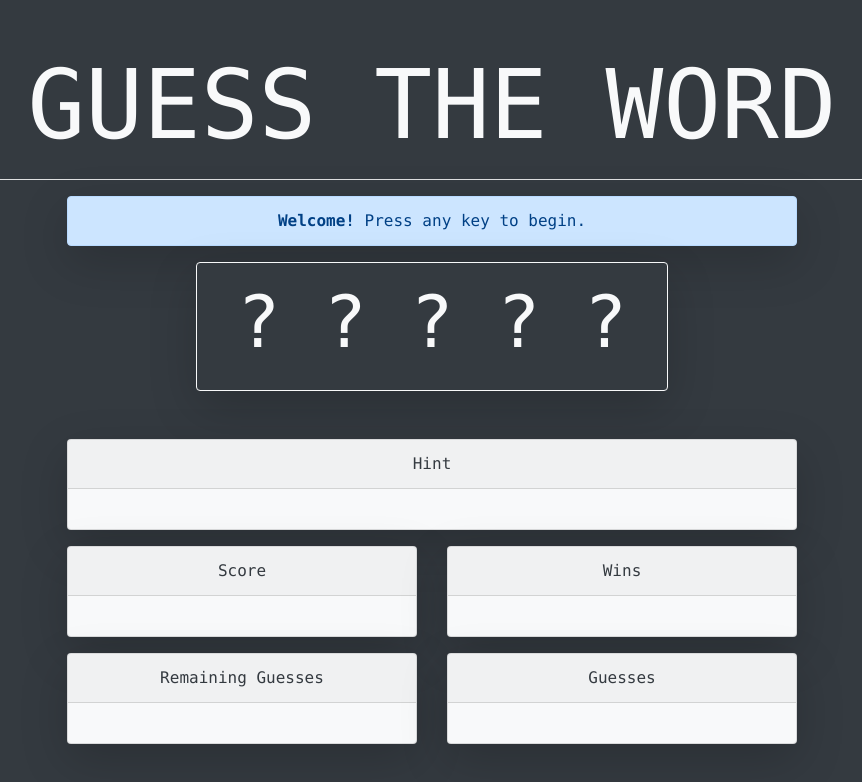
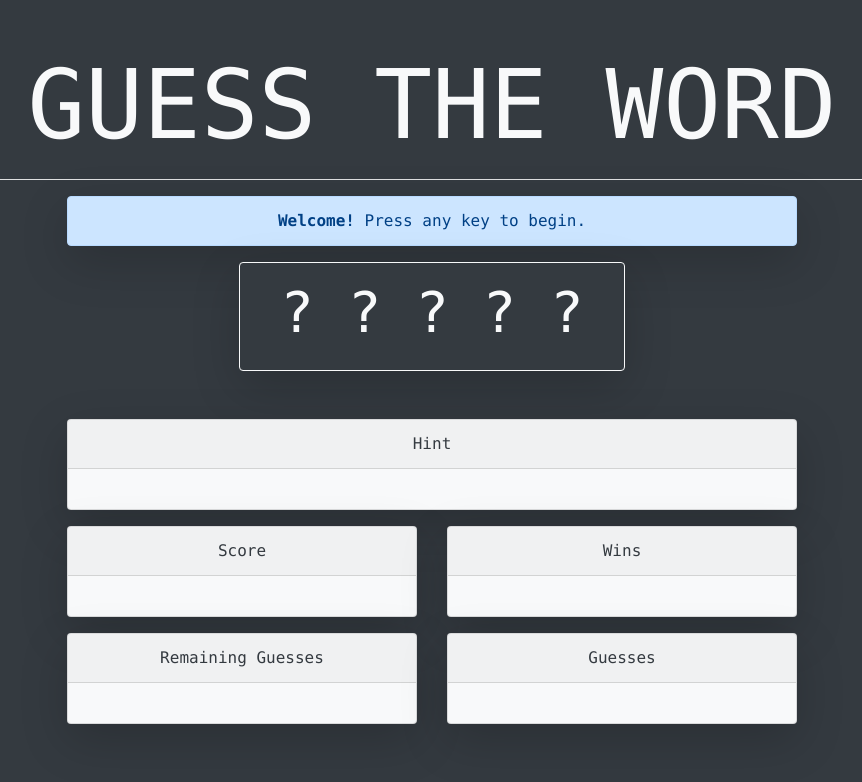
Before and after one commit to brandtkstrom/Word-Guess-Game, a plain HTML site: page index.html in a window 1280 px wide. Shown: the whole page, without its empty margins (208-1070 px from the left). Drawn offline with nearby package versions, Linux system fonts and the light colour scheme.

Commit message:
adjust guess word display size for longer words

```diff
--- a/assets/javascript/game.js
+++ b/assets/javascript/game.js
@@ -3,6 +3,7 @@ const apiUri = 'https://api.wordnik.com/v4';
 const apiKey = '38neaaotr4l4p0b3vujuiu1jg1s7xgg1ydagjylqkrdyz2ieh';
 const apiUriParms = `limit=20&partOfSpeech=noun,adjective,verb&sourceDictionaries=all&includeRelated=false&api_key=${apiKey}`;
 
+// Game sounds
 const intro = new Audio('assets/media/intro.mp3');
 const win = new Audio('assets/media/got_duck.mp3');
 const lose = new Audio('assets/media/you_failed.mp3');
@@ -13,6 +14,7 @@ const invalid = new Audio('assets/media/invalid.mp3');
 
 const sounds = [intro, win, lose, correct, wrong, duplicate, invalid];
 
+// Function to force sound resets
 function resetSounds() {
 
     sounds.forEach(s => {
--- a/assets/javascript/words.js
+++ b/assets/javascript/words.js
@@ -236,8 +236,6 @@ const WORDS = [
     'behaviour',
     'treatment',
     'energy',
-    'st',
-    'peter',
     'income',
     'cup',
     'scheme',
--- a/index.html
+++ b/index.html
@@ -36,9 +36,9 @@
             </div>
 
             <div class="row justify-content-center">
-                <div class="col-md-auto">
+                <div class="col-xl-auto">
                     <div class="jumbotron text-light bg-dark py-3 px-3 mb-5 border border-light shadow-lg rounded">
-                        <h2 id="word" class="display-3 mx-4">? ? ? ? ?</h2>
+                        <h2 id="word" class="display-4 mx-4">? ? ? ? ?</h2>
                     </div>
                 </div>
             </div>
```
